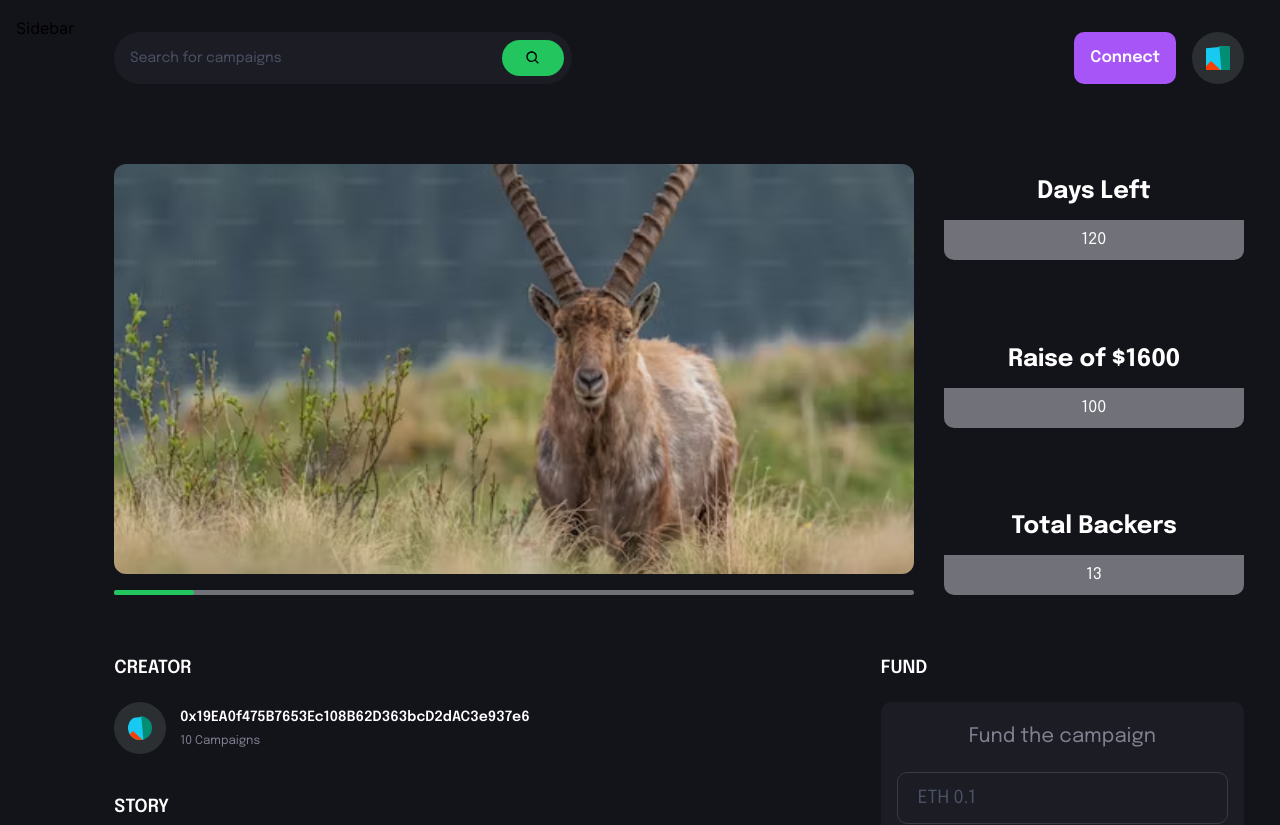
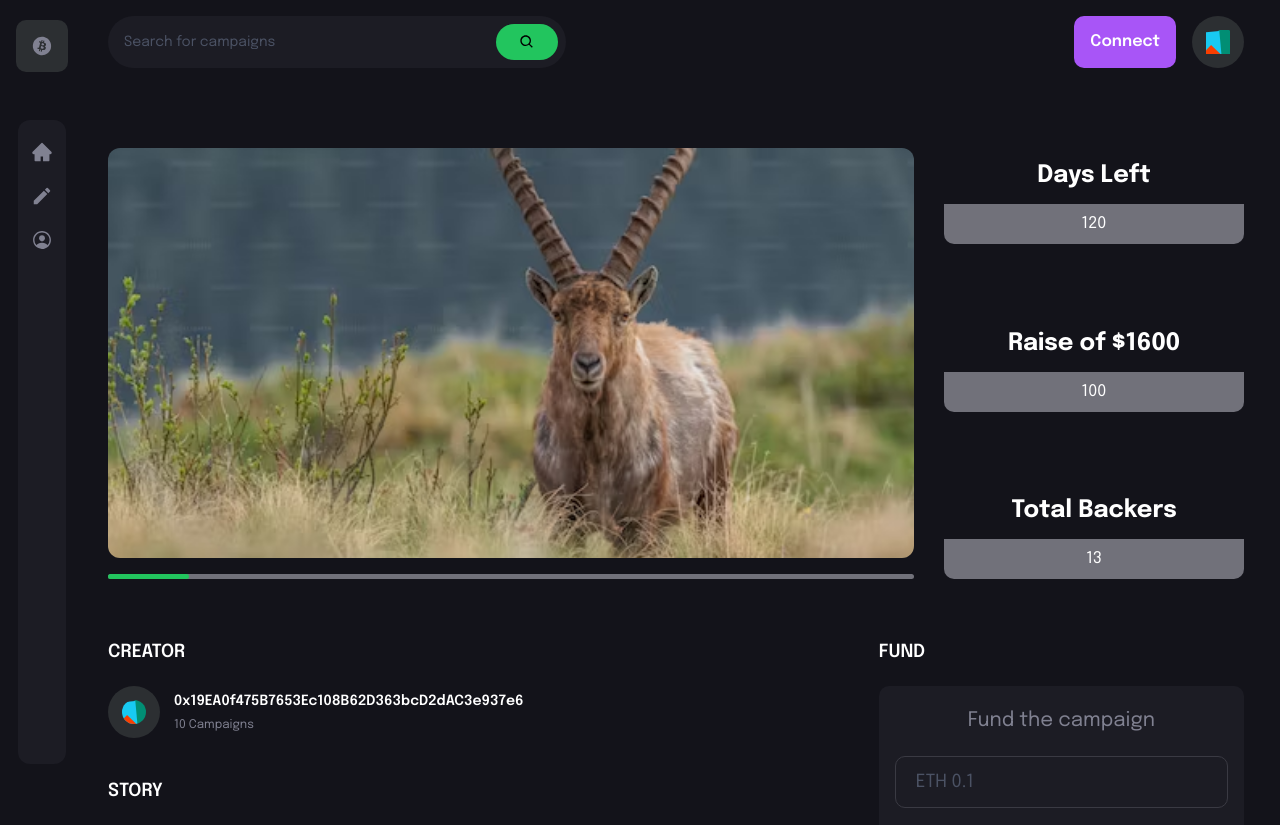
Before and after one commit to anoopraju31/crowdblocks, a Next.js app: page /campaign in a window 1280 px wide. Shown: the top 825 px of the page. Built offline with nearby package versions, Linux system fonts and the light colour scheme.

Commit message:
Sidebar Component: styled

```diff
--- a/src/app/components/Navbar.tsx
+++ b/src/app/components/Navbar.tsx
@@ -12,7 +12,7 @@ const Navbar = () => {
 	const pathname = usePathname()
 
 	return (
-		<header className='pt-4 bg-[#13131a]'>
+		<header className=' bg-[#13131a]'>
 			{/* Large screen Navbar */}
 			<div className='flex md:flex-row flex-col-reverse justify-between gap-6'>
 				<div className='lg:flex-1 flex flex-row s-full md:max-w-[458px] py-2 pl-4 pr-2 h-[52px] bg-[#1c1c24] rounded-[100px]'>
--- a/src/app/components/Sidebar.tsx
+++ b/src/app/components/Sidebar.tsx
@@ -1,7 +1,53 @@
+'use client'
+import { navlinks } from '@/constants'
+import Link from 'next/link'
+import { usePathname } from 'next/navigation'
+import type { IconType } from 'react-icons'
 import React from 'react'
+import { BiLogoBitcoin } from 'react-icons/bi'
+
+type Icon = {
+	styles?: string
+	link: string
+	icon: IconType
+	isActive?: boolean
+	disabled?: boolean
+}
+
+const Icon = ({ styles, icon, link, isActive, disabled }: Icon) => {
+	const NavIcon = icon
+	return (
+		<Link
+			href={link}
+			className={`w-8 h-8 rounded-[10px] ${
+				isActive && 'bg-[#2c2f32]'
+			} flex justify-center items-center ${
+				isActive ? 'text-green-500' : 'text-[#808191]'
+			} ${!disabled && 'cursor-pointer'} ${styles}`}>
+			<NavIcon size={22} />
+		</Link>
+	)
+}
 
 const Sidebar = () => {
-	return <div>Sidebar</div>
+	const pathname = usePathname()
+	return (
+		<div className='flex justify-between items-center flex-col sticky top-5 h-[93vh]'>
+			<Icon
+				styles='w-[52px] h-[52px] bg-[#2c2f32]'
+				link='/'
+				icon={BiLogoBitcoin}
+			/>
+
+			<div className='flex-1 flex  flex-col justify-between items-center bg-[#1c1c24] rounded-xl px-2 py-4 mt-12'>
+				<div className='flex flex-col justify-center items-center gap-3'>
+					{navlinks.map((link) => (
+						<Icon key={link.name} {...link} isActive={pathname == link.link} />
+					))}
+				</div>
+			</div>
+		</div>
+	)
 }
 
 export default Sidebar
```
